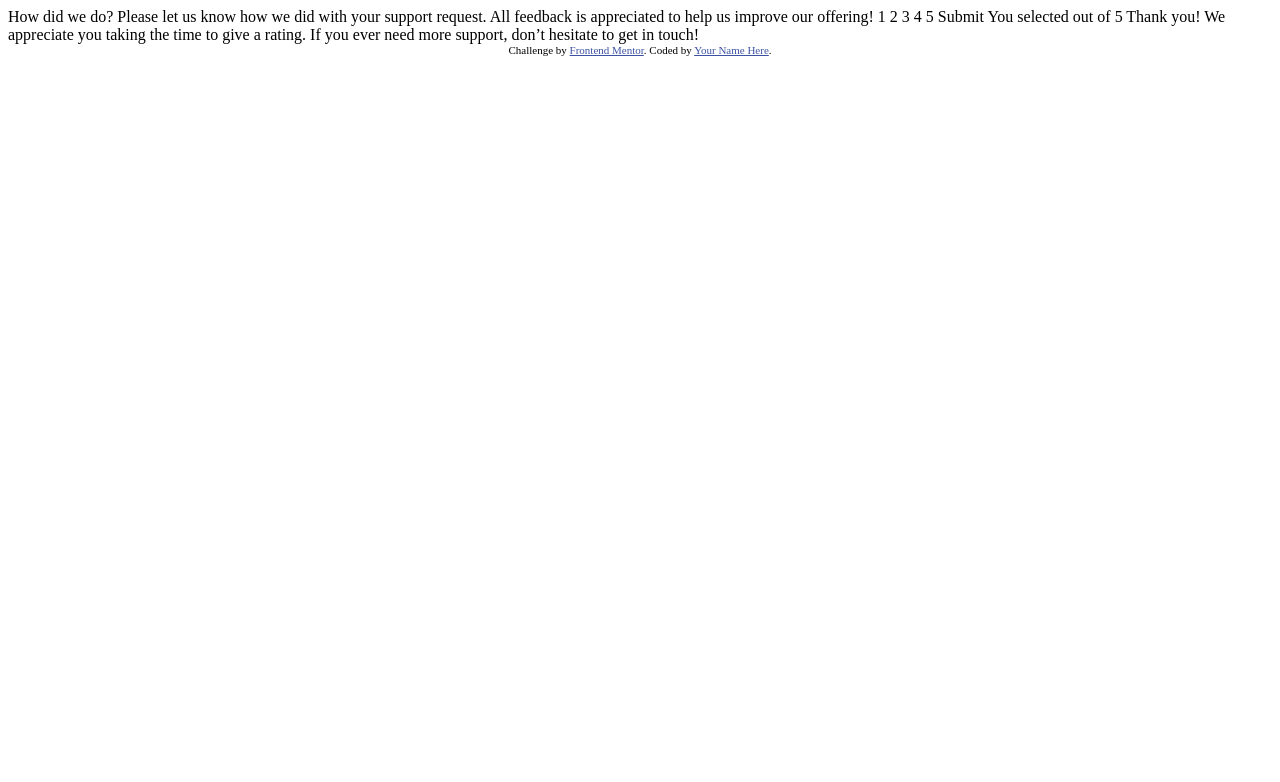
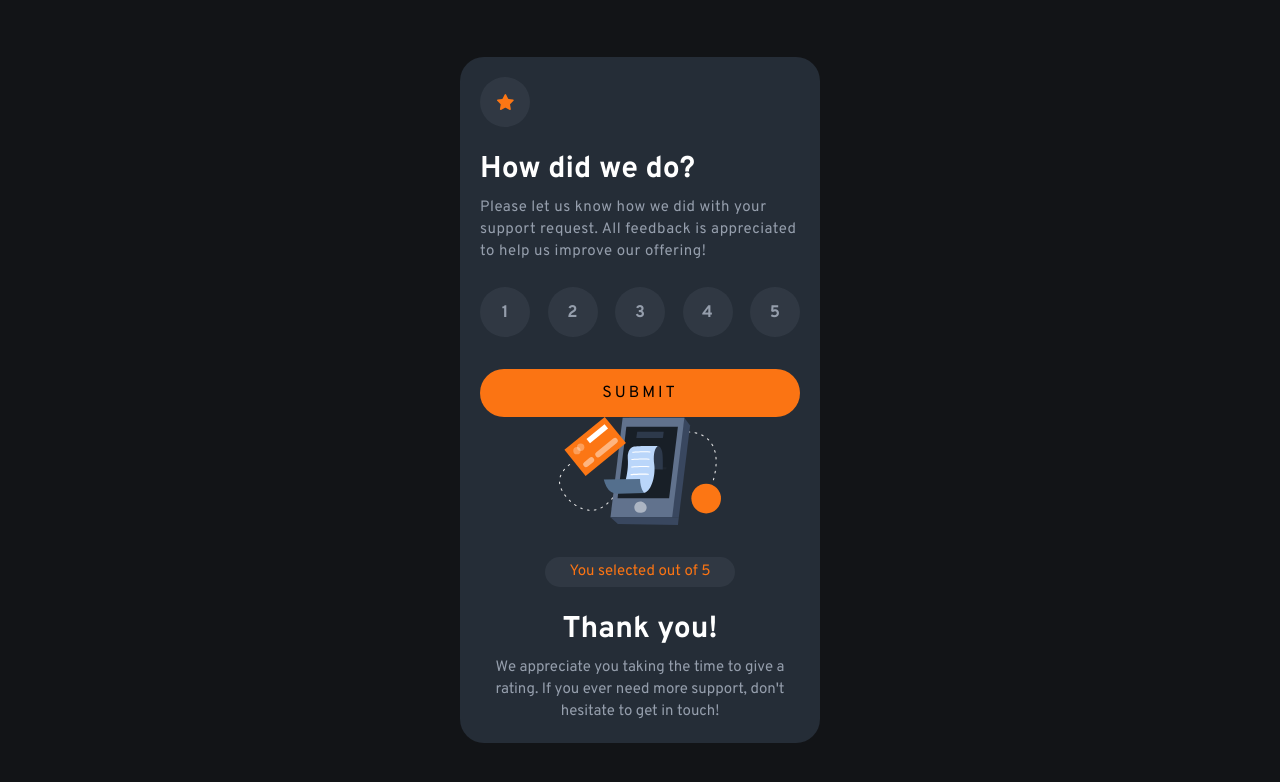
Before and after one commit to duckdoe/interactive_rating_component, a plain HTML site: page index.html in a window 1280 px wide. Drawn offline with Linux system fonts and the light colour scheme.

Commit message:
Css and Html done. JavaScript Time!

```diff
--- a/index.html
+++ b/index.html
@@ -1,49 +1,44 @@
 <!DOCTYPE html>
 <html lang="en">
   <head>
-  <meta charset="UTF-8">
-  <meta name="viewport" content="width=device-width, initial-scale=1.0"> <!-- displays site properly based on user's device -->
-
-  <link rel="icon" type="image/png" sizes="32x32" href="./images/favicon-32x32.png">
-
+    <meta charset="UTF-8" />
+    <meta name="viewport" content="width=device-width, initial-scale=1.0" />
+    <link rel="stylesheet" href="style.css" />
     <title>Frontend Mentor | Interactive rating component</title>
-
-  <!-- Feel free to remove these styles or customise in your own stylesheet 👍 -->
-  <style>
-    .attribution { font-size: 11px; text-align: center; }
-    .attribution a { color: hsl(228, 45%, 44%); }
-  </style>
   </head>
   <body>
-
-  <!-- Rating state start -->
-
-  How did we do?
-
-  Please let us know how we did with your support request. All feedback is appreciated
-  to help us improve our offering!
-
-  1 2 3 4 5
-
-  Submit
-
-  <!-- Rating state end -->
-
-  <!-- Thank you state start -->
-
-  You selected <!-- Add rating here --> out of 5
-
-  Thank you!
-
-  We appreciate you taking the time to give a rating. If you ever need more support,
-  don’t hesitate to get in touch!
-
-  <!-- Thank you state end -->
-
-
-  <div class="attribution">
-    Challenge by <a href="https://www.frontendmentor.io?ref=challenge" target="_blank">Frontend Mentor</a>.
-    Coded by <a href="#">Your Name Here</a>.
+    <div id="card">
+      <div id="rating_state_container">
+        <div id="star">
+          <img src="images/icon-star.svg" alt="star" />
+        </div>
+        <h1>How did we do?</h1>
+        <p>
+          Please let us know how we did with your support request. All feedback
+          is appreciated to help us improve our offering!
+        </p>
+        <div id="rating_state_buttons">
+          <button>1</button>
+          <button>2</button>
+          <button>3</button>
+          <button>4</button>
+          <button>5</button>
+        </div>
+        <button type="submit" id="submit_rating">SUBMIT</button>
+      </div>
+      <div id="thank_you_state">
+        <img src="images/illustration-thank-you.svg" alt="thank you" />
+        <div id="rating_selection">
+          <div class="background">
+          You selected <span class="rating"></span> out of 5
+          </div>
+        </div>
+        <h1>Thank you!</h1>
+        <p>
+          We appreciate you taking the time to give a rating. If you ever need
+          more support, don't hesitate to get in touch!
+        </p>
+      </div>
     </div>
   </body>
 </html>
--- /dev/null
+++ b/style.css
@@ -0,0 +1,104 @@
+@import url("https://fonts.googleapis.com/css2?family=Overpass:ital,wght@0,100..900;1,100..900&display=swap");
+
+* {
+  margin: 0;
+  padding: 0;
+}
+
+body {
+  font-family: "Overpass", sans-serif;
+  background: hsl(216, 12%, 8%);
+  font-size: 0.9375rem;
+  line-height: 22px;
+}
+
+#card {
+  width: 320px;
+  background: hsl(213, 19%, 18%);
+  padding: 20px;
+  border-radius: 24px;
+  position: absolute;
+  top: 50%;
+  left: 50%;
+  transform: translate(-50%, -50%);
+}
+
+#star {
+  width: 50px;
+  height: 50px;
+  background-color: hsl(217, 12%, 63%, 0.1);
+  display: flex;
+  align-items: center;
+  justify-content: center;
+  border-radius: 50%;
+}
+
+h1 {
+  margin-top: 32px;
+  margin-bottom: 16px;
+  color: hsl(0, 0%, 100%);
+  font-weight: 700;
+}
+
+#rating_state_container p {
+  margin-bottom: 24px;
+  color: hsl(217, 12%, 63%);
+  font-weight: 400;
+  letter-spacing: 0.5px;
+}
+
+#rating_state_buttons {
+  display: flex;
+  align-items: center;
+  justify-content: space-between;
+  margin-bottom: 32px;
+}
+
+#rating_state_buttons button {
+  width: 50px;
+  height: 50px;
+  border-radius: 50%;
+  outline: none;
+  border: none;
+  background-color: hsl(217, 12%, 63%, 0.1);
+  color: hsl(217, 12%, 63%);
+  font-size: 1.05rem;
+  font-weight: 700;
+  font-family: "Overpass", sans-serif;
+}
+
+#submit_rating {
+  width: 100%;
+  padding: 14px 0;
+  border-radius: 32px;
+  outline: none;
+  border: none;
+  font-size: 1rem;
+  letter-spacing: 3px;
+  font-family: "Overpass", sans-serif;
+  background-color: hsl(25, 97%, 53%);
+}
+
+#thank_you_state {
+  text-align: center;
+}
+
+#rating_selection {
+  width: 100%;
+  display: flex;
+  align-items: center;
+  justify-content: center;
+  margin-top: 24px;
+}
+
+#rating_selection .background {
+  padding: 4px 24px;
+  border-radius: 24px;
+  color: hsl(25, 97%, 53%);
+  background-color: hsl(217, 12%, 63%, 0.1);
+  width: max-content;
+}
+
+#thank_you_state p{
+  color: hsl(217, 12%, 63%);
+}
```
Lines whose indentation alone changed are shown as unchanged.
